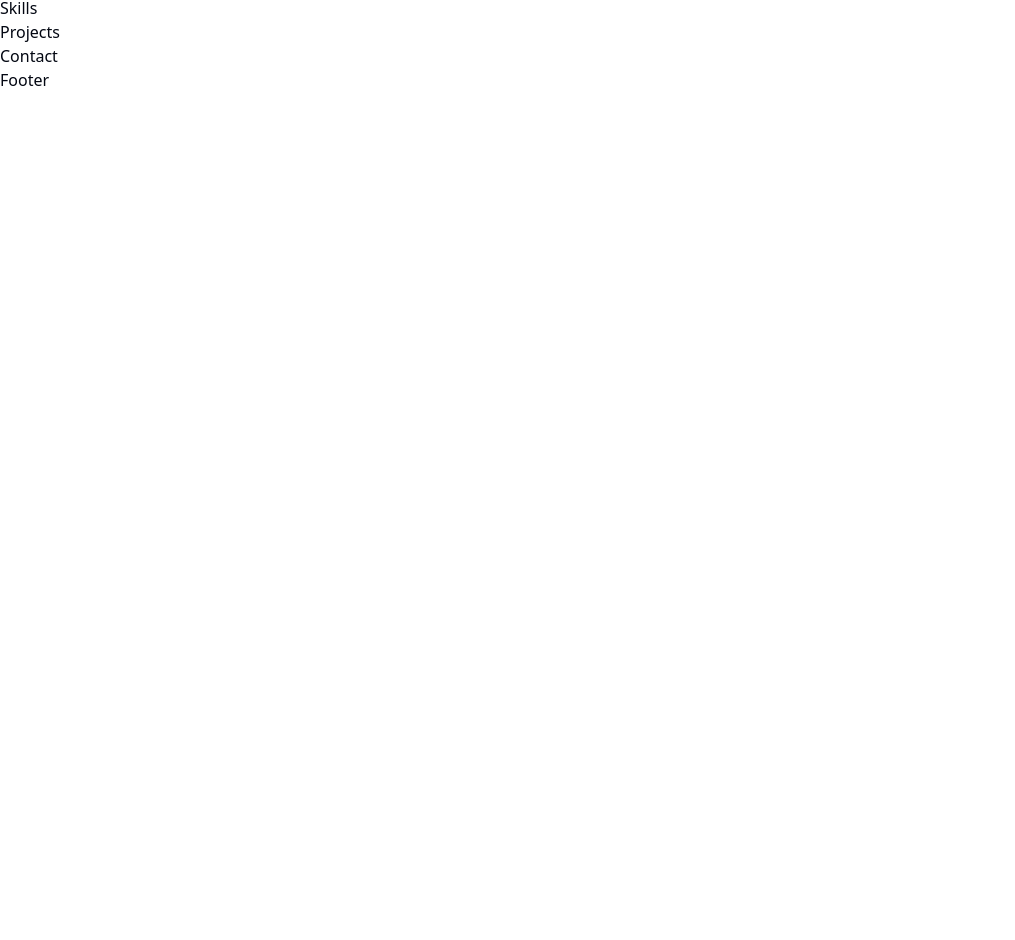
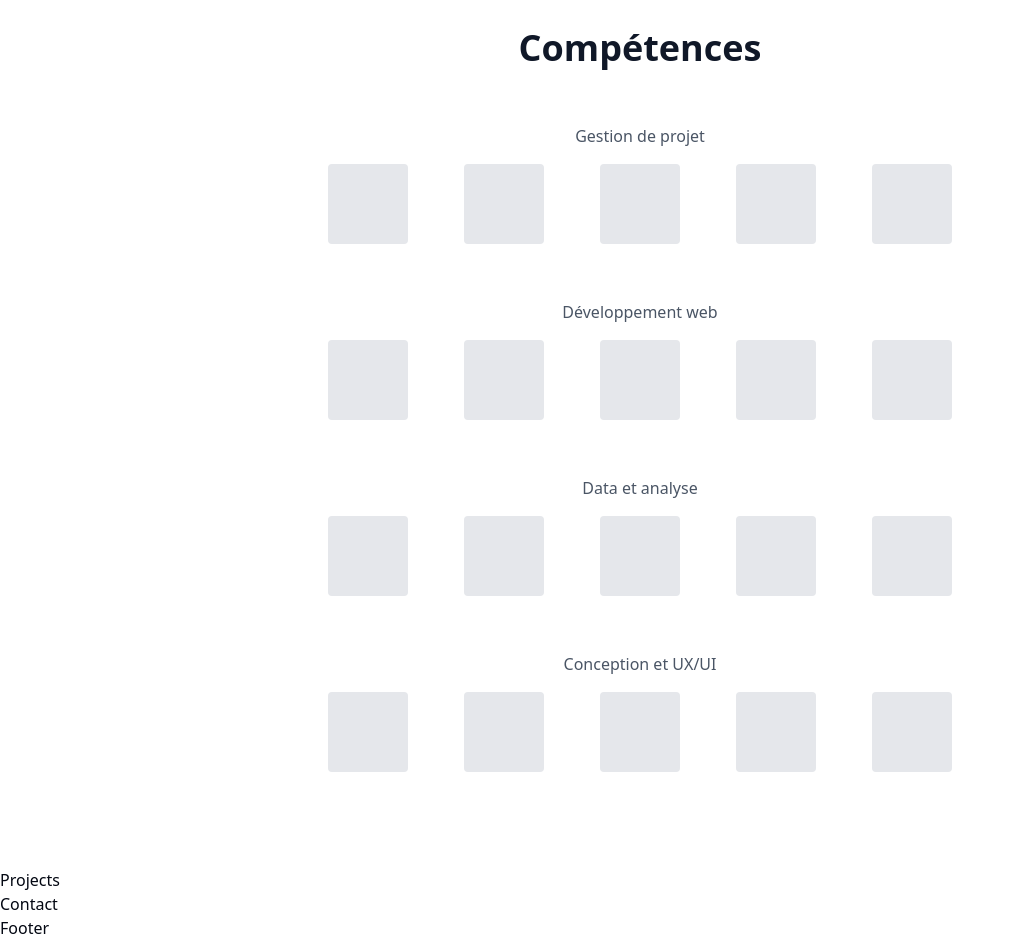
Before and after one commit to Kiaraw/portfolio, a Next.js app in the folder front/: page / in a window 1280 px wide. Shown: the part 1138-2078 px from the top of the page, without its empty margins (0-1015 px from the left). Before the commit the page ends 1230 px from the top, so only its background shows below. Built offline with nearby package versions, Linux system fonts and the light colour scheme.

Commit message:
ADD and FIX, ajout des compétences + structure

```diff
--- a/front/components/About.tsx
+++ b/front/components/About.tsx
@@ -1,9 +1,6 @@
 export default function About() {
     return (
-        <section
-            id="about"
-            className="py-24 bg-white"
-        >
+        <section id="about" className="pt-24 pb-16 bg-white">
         <div className="max-w-3xl mx-auto px-6 text-center space-y-6">
 
             <h2 className="text-4xl font-bold text-gray-900">
--- a/front/components/Skills.tsx
+++ b/front/components/Skills.tsx
@@ -1,7 +1,85 @@
 export default function Skills() {
-    return (
-        <section>
-            <h1>Skills</h1>
-        </section>
-    );
+  return (
+    <section id="skills" className="pt-16 pb-24 bg-white">
+      <div className="max-w-5xl mx-auto px-6 text-center space-y-14">
+
+        <h2 className="text-4xl font-bold text-gray-900">
+          Compétences
+        </h2>
+
+        {/* Bloc compétence */}
+        <div className="space-y-4">
+          <h3 className="text-regular font-medium text-gray-600">
+            Gestion de projet
+          </h3>
+
+          <div className="flex justify-center">
+            <div className="grid grid-cols-5 gap-14">
+              {Array.from({ length: 5 }).map((_, i) => (
+                <div
+                  key={i}
+                  className="w-20 h-20 bg-gray-200 rounded"
+                />
+              ))}
+            </div>
+          </div>
+        </div>
+
+        {/* Bloc compétence */}
+        <div className="space-y-4">
+          <h3 className="text-regular font-medium text-gray-600">
+            Développement web
+          </h3>
+
+          <div className="flex justify-center">
+            <div className="grid grid-cols-5 gap-14">
+              {Array.from({ length: 5 }).map((_, i) => (
+                <div
+                  key={i}
+                  className="w-20 h-20 bg-gray-200 rounded"
+                />
+              ))}
+            </div>
+          </div>
+        </div>
+
+        {/* Bloc compétence */}
+        <div className="space-y-4">
+          <h3 className="text-regular font-medium text-gray-600">
+            Data et analyse
+          </h3>
+
+          <div className="flex justify-center">
+            <div className="grid grid-cols-5 gap-14">
+              {Array.from({ length: 5 }).map((_, i) => (
+                <div
+                  key={i}
+                  className="w-20 h-20 bg-gray-200 rounded"
+                />
+              ))}
+            </div>
+          </div>
+        </div>
+
+        {/* Bloc compétence */}
+        <div className="space-y-4">
+          <h3 className="text-regular font-medium text-gray-600">
+            Conception et UX/UI
+          </h3>
+
+          <div className="flex justify-center">
+            <div className="grid grid-cols-5 gap-14">
+              {Array.from({ length: 5 }).map((_, i) => (
+                <div
+                  key={i}
+                  className="w-20 h-20 bg-gray-200 rounded"
+                />
+              ))}
+            </div>
+          </div>
+        </div>
+
+      </div>
+    </section>
+  );
 }
```
